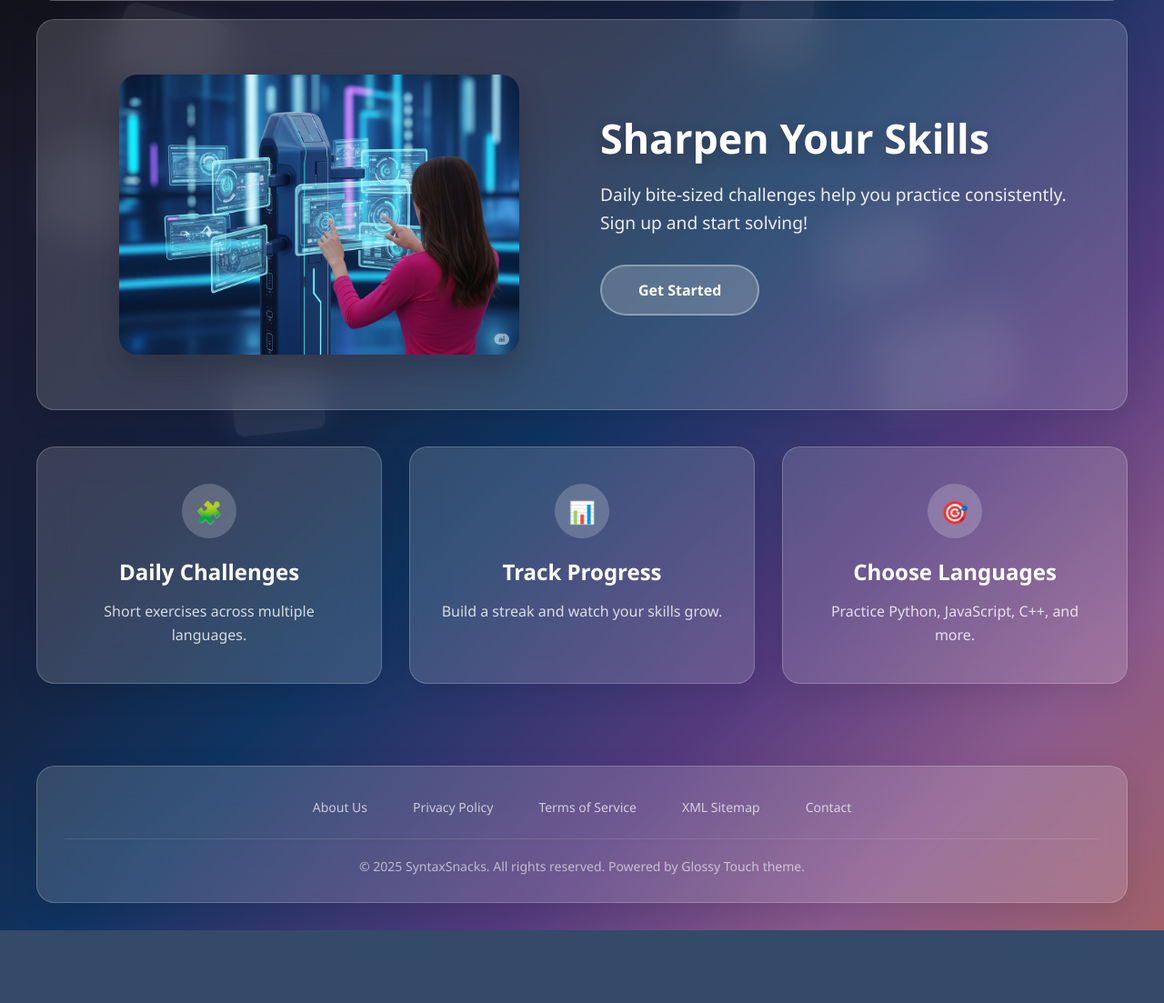
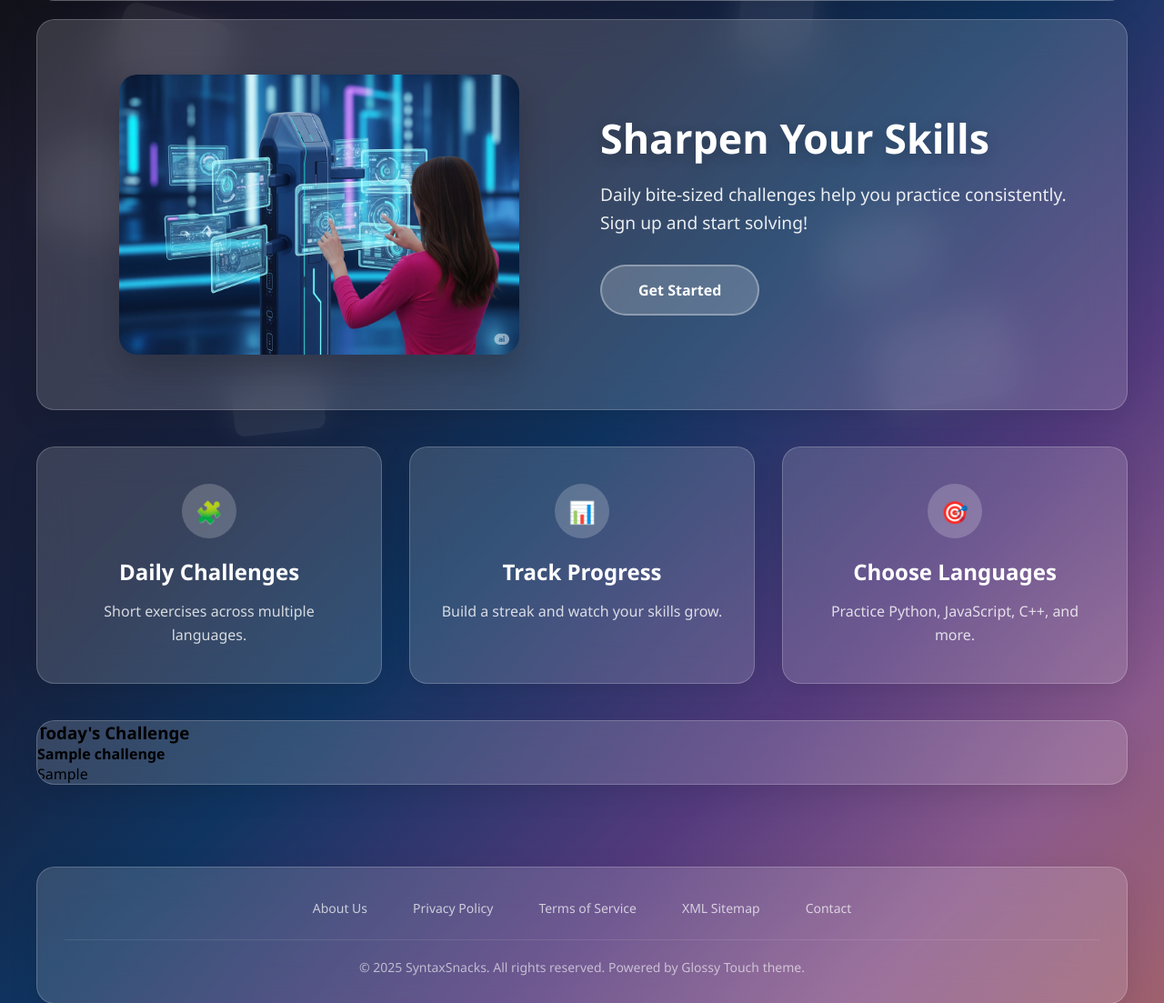
Before and after one commit to Cukowski/SyntaxSnacks, a Flask app: page / in a window 1280 px wide. Shown: the part 145-1248 px from the top of the page at 91% size. Before the commit the page ends 1168 px from the top, so only its background shows below. Run offline with Flask 3, Linux system fonts and the light colour scheme; tables that the repository leaves empty hold one stand-in row (values such as "Sample post").

Commit message:
Add content pool and display random snacks

```diff
--- a/app/main/routes.py
+++ b/app/main/routes.py
@@ -1,6 +1,7 @@
 from flask import Blueprint, render_template, redirect, url_for, request, flash
 from flask_login import login_required, current_user
-from ..models import Challenge, UserProgress, db
+from sqlalchemy.sql import func
+from ..models import Challenge, Snack, UserProgress, db
 from ..utils import select_daily_challenge_for
 
 main_bp = Blueprint("main", __name__)
@@ -9,8 +10,14 @@
 def index():
     if current_user.is_authenticated:
         return redirect(url_for("main.dashboard"))
-    # show marketing home page for visitors
-    return render_template("home.html")
+    # show marketing home page for visitors along with random content
+    challenge = Challenge.query.order_by(func.random()).first()
+    snacks = {
+        "hint": Snack.query.filter_by(category="hint", approved=True).order_by(func.random()).first(),
+        "joke": Snack.query.filter_by(category="joke", approved=True).order_by(func.random()).first(),
+        "fact": Snack.query.filter_by(category="fact", approved=True).order_by(func.random()).first(),
+    }
+    return render_template("home.html", challenge=challenge, snacks=snacks)
 
 @main_bp.route("/dashboard")
 @login_required
--- a/app/templates/home.html
+++ b/app/templates/home.html
@@ -29,4 +29,35 @@
         <p>Practice Python, JavaScript, C++, and more.</p>
     </div>
 </section>
+
+<section class="snacks">
+    {% if challenge %}
+    <div class="snack glass">
+        <h3>Today's Challenge</h3>
+        <strong>{{ challenge.title }}</strong>
+        <p>{{ challenge.prompt }}</p>
+    </div>
+    {% endif %}
+
+    {% if snacks.hint %}
+    <div class="snack glass">
+        <h3>Hint</h3>
+        <p>{{ snacks.hint.text }}</p>
+    </div>
+    {% endif %}
+
+    {% if snacks.joke %}
+    <div class="snack glass">
+        <h3>Joke</h3>
+        <p>{{ snacks.joke.text }}</p>
+    </div>
+    {% endif %}
+
+    {% if snacks.fact %}
+    <div class="snack glass">
+        <h3>Quick Fact</h3>
+        <p>{{ snacks.fact.text }}</p>
+    </div>
+    {% endif %}
+</section>
 {% endblock %}
```
Also changed, not shown: app/models.py (+13 -0 lines), seed.py (+9 -1 lines), README.md.
